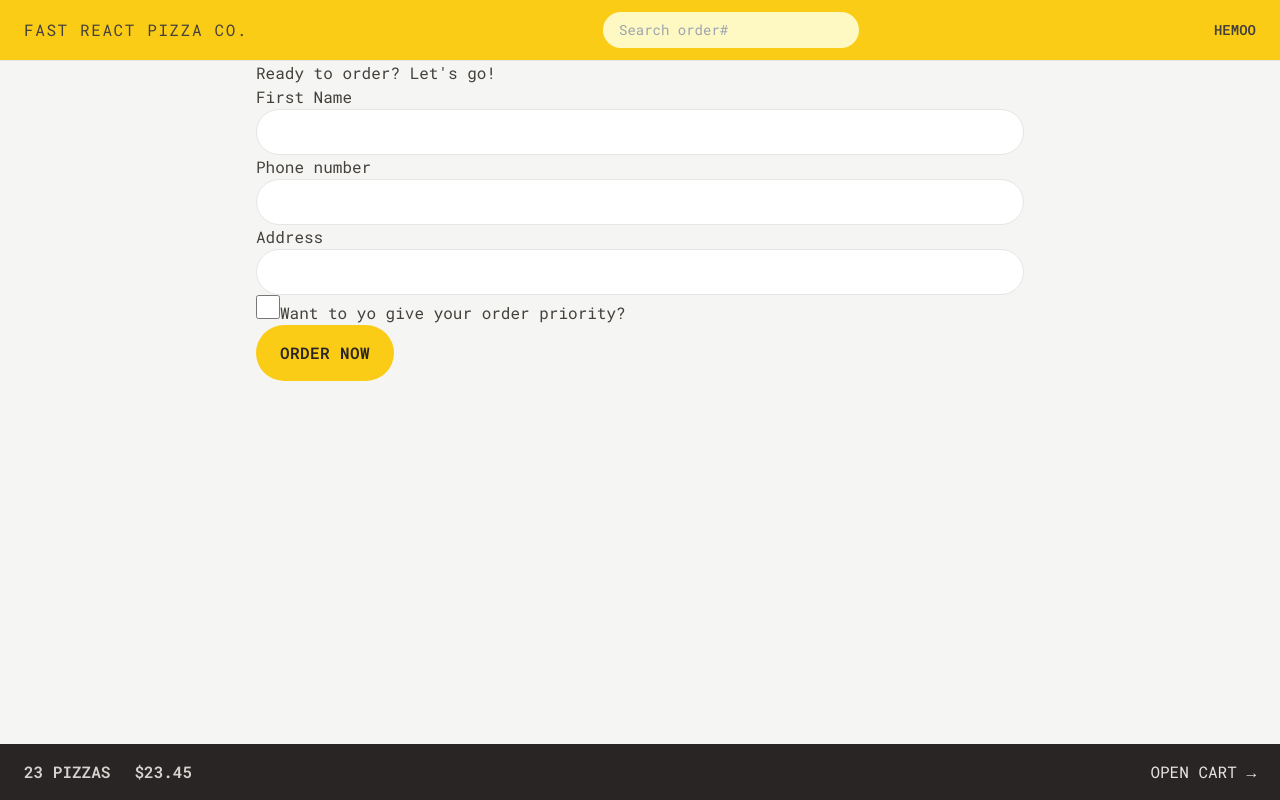
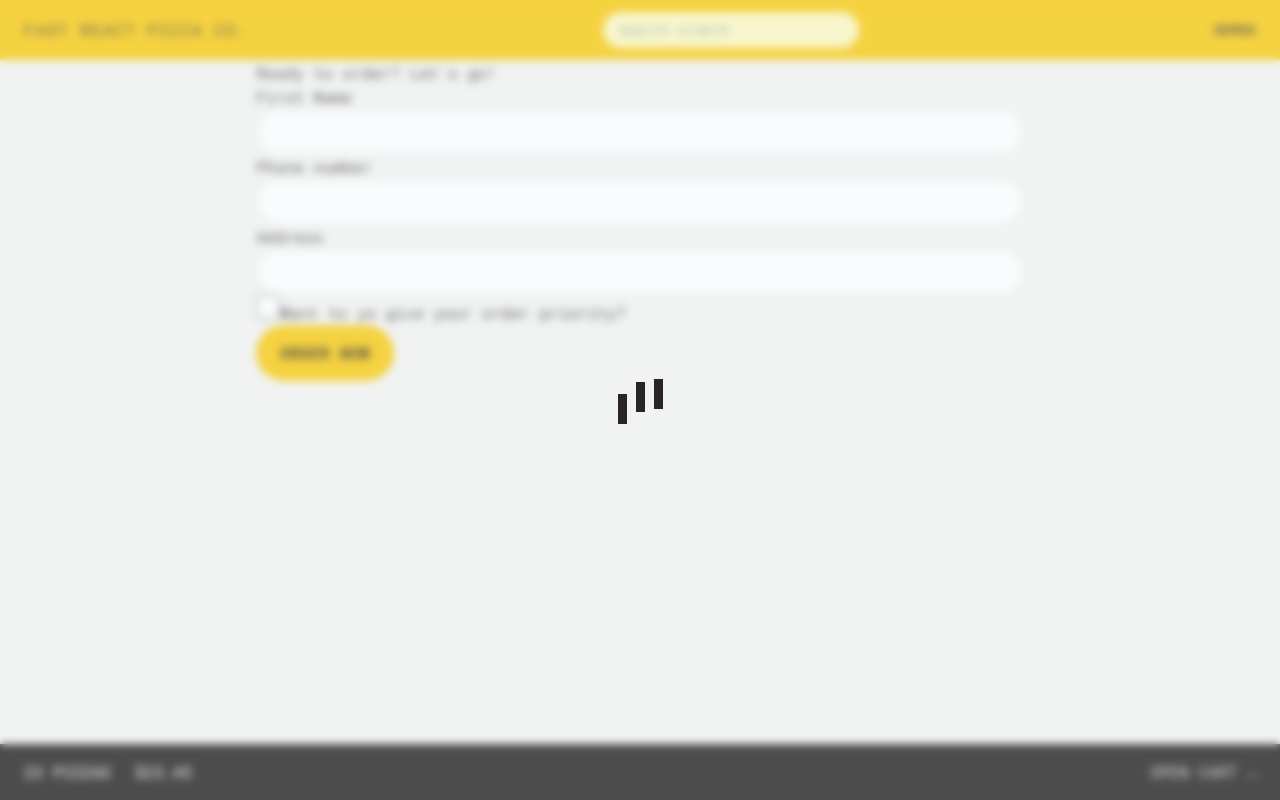
Before and after one commit to mobx2/fast-react-pizza, a React (Vite) app: page /order/new in a window 1280 px wide. Built offline with nearby package versions, Linux system fonts and the light colour scheme.

Commit message:
creating loader

```diff
--- a/src/index.css
+++ b/src/index.css
@@ -6,13 +6,11 @@
   .input {
     @apply w-full rounded-full border border-stone-200 px-4 py-2 text-sm transition-all duration-300 placeholder:text-stone-400 focus:outline-none focus:ring focus:ring-yellow-400 md:px-6 md:py-3;
   }
-}
 
-/* https://dev.to/afif/i-made-100-css-loaders-for-your-next-project-4eje */
   .loader {
     width: 45px;
     aspect-ratio: 0.75;
-  --c: no-repeat linear-gradient(#333 0 0);
+    --c: no-repeat linear-gradient(theme(colors.stone.800) 0 0);
     background:
       var(--c) 0% 50%,
       var(--c) 50% 50%,
@@ -47,3 +45,6 @@
         100% 100%;
     }
   }
+}
+
+/* https://dev.to/afif/i-made-100-css-loaders-for-your-next-project-4eje */
--- a/src/ui/AppLayout.jsx
+++ b/src/ui/AppLayout.jsx
@@ -11,7 +11,7 @@
 
   return (
     <div className="grid h-screen grid-rows-[auto_1fr_auto]">
-      {isLoading && <Loader />}
+      {true && <Loader />}
 
       <Header />
 
--- a/src/ui/Loader.jsx
+++ b/src/ui/Loader.jsx
@@ -1,5 +1,9 @@
 function Loader() {
-  return <div className="loader"></div>;
+  return (
+    <div className="center absolute inset-0 flex items-center justify-center bg-slate-200/20 backdrop-blur-sm">
+      <div className="loader"></div>
+    </div>
+  );
 }
 
 export default Loader;
```
Lines whose indentation alone changed are shown as unchanged.
